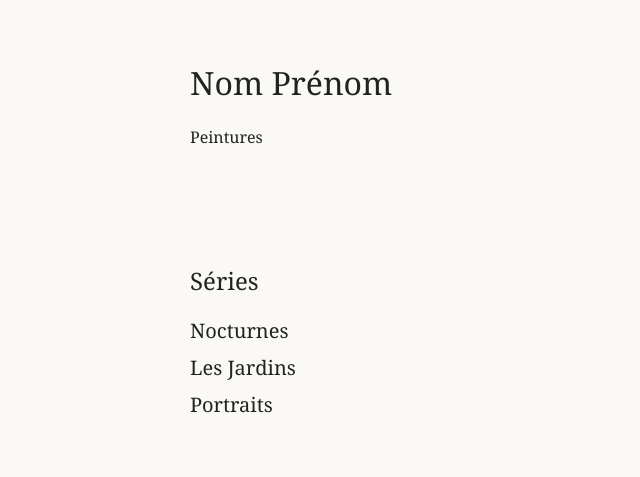
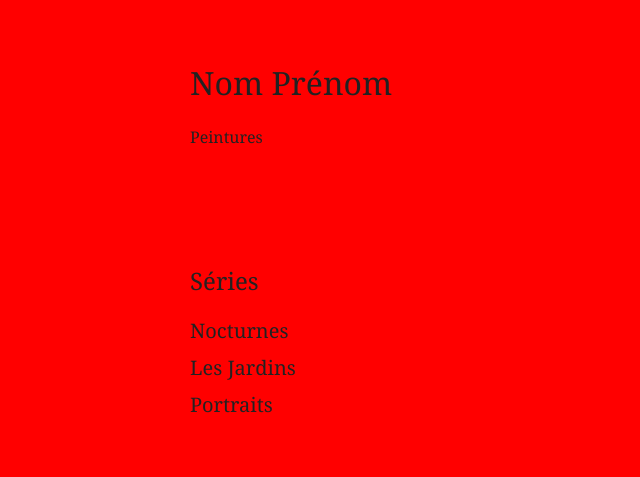
Before and after one commit to EmmaFiamma/emmafiamma.github.io, a plain HTML site: page index.html in a window 1280 px wide. Shown: the whole page, without its empty margins (0-640 px from the left). Drawn offline with Linux system fonts and the light colour scheme.

Commit message:
Update style.css

```diff
--- a/style.css
+++ b/style.css
@@ -1,6 +1,6 @@
 body {
   font-family: Georgia, serif;
-  background: #faf9f6;
+  background: red !important;
   color: #222;
   margin: 0;
 }
```
